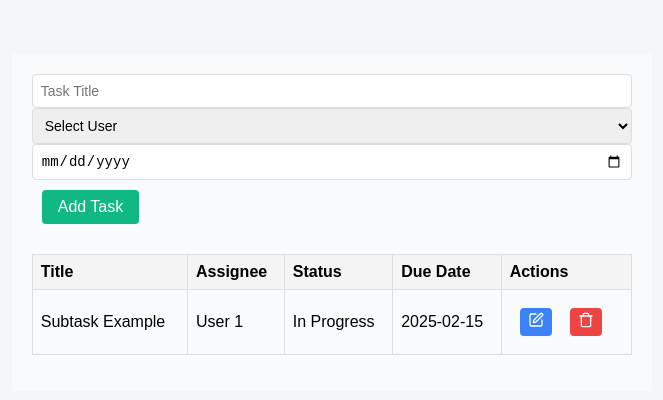
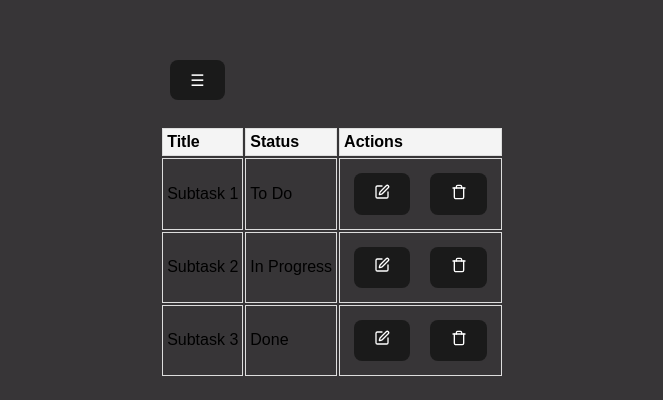
Before and after one commit to Samolivyu/ibibe-kanban-trial, a React (Vite) app: page /dashboard/1 in a window 1280 px wide. Shown: the part 178-578 px from the top of the page, without its empty margins (308-971 px from the left). Built offline with nearby package versions, Linux system fonts and the light colour scheme.

Commit message:
semi-complete and deployable kanban. Pending dasboard resize, menu tabling for dasboard and subtask page and npm run build

```diff
--- a/src/components/Login.jsx
+++ b/src/components/Login.jsx
@@ -1,9 +1,11 @@
 import { Link } from "react-router-dom";
 import "../../src/App.css";
+import "../../src/assets/ibibe-temp-logo.png"
 
 const Login = () => {
   return (
     <div className="landing-page">
+      <img src="/src/assets/ibibe-temp-logo.png" alt="Ibibe Logo" />
       {/* Header Section */}
       <header className="welcome-section">
         <h1>Welcome to Ibibe Gaming!</h1>
@@ -13,7 +15,7 @@ const Login = () => {
       {/* Action Buttons */}
       <div className="actions">
         <Link to="/signin">
-          <button className="btn btn-primary">Sign In</button>
+          <button className="auth-button">Sign In</button>
         </Link>
       </div>
 
@@ -40,7 +42,7 @@ const Login = () => {
             />
           </div>
           <Link to="/dashboard">
-            <button type="submit" className="btn btn-submit">
+            <button type="submit" className="auth-button">
               Login
             </button>
           </Link>
--- a/src/components/Signup.jsx
+++ b/src/components/Signup.jsx
@@ -15,7 +15,7 @@ const SignUp = () => {
   };
 
   return (
-    <form onSubmit={handleSubmit}>
+    <form className="landing-page" onSubmit={handleSubmit}>
       <h2>Sign Up</h2>
       <input
         type="email"
--- a/src/components/dashboard/Dashboard.jsx
+++ b/src/components/dashboard/Dashboard.jsx
@@ -6,19 +6,9 @@ import './dashboard.css';
 const Dashboard = () => {
   const navigate = useNavigate();
   const [menuOpen, setMenuOpen] = useState(false);
-  const [tasks, setTasks] = useState([
-    {
-      id: 1,
-      title: 'Implement new feature',
-      status: 'In Progress',
-      assignees: ['John Smith', 'Sarah Johnson'],
-      dueDate: '2025-02-01',
-      description: 'Develop the new user dashboard',
-      subTasks: []
-    },
-  ]);
-  const [newTask, setNewTask] = useState({ title: '', status: 'To Do', assignees: [], dueDate: '', description: '' });
-  const [newSubtask, setNewSubtask] = useState({ title: '', assignee: '', dueDate: '' });
+  const [tasks, setTasks] = useState([]);
+  const [newTask, setNewTask] = useState({ title: '', status: '', assignees: [], dueDate: '', description: '' });
+  const [newSubtask, setNewSubtask] = useState({ title: '', assignee: '', status: '', dueDate: '' });
   const [formErrors, setFormErrors] = useState({});
   const [editingTask, setEditingTask] = useState(null);
   const [editingSubtask, setEditingSubtask] = useState(null);
@@ -99,6 +89,21 @@ const Dashboard = () => {
     );
   };
 
+   const handleSubtaskStatusChange = (taskId, subtaskId, newStatus) => {
+    setTasks((prevTasks) =>
+      prevTasks.map((task) =>
+        task.id === taskId
+          ? {
+              ...task,
+              subtasks: task.subtasks.map((subtask) =>
+                subtask.id === subtaskId ? { ...subtask, status: newStatus } : subtask
+              ),
+            }
+          : task
+      )
+    );
+  };
+
   const filteredTasks = useMemo(() => tasks, [tasks]);
 
   return (
@@ -110,7 +115,7 @@ const Dashboard = () => {
       {menuOpen && (
         <div className="hamburger-menu">
           <div className="p-4">
-            <h2 className="text-xl font-bold mb-4">Task Filters</h2>
+            <h2 className="text-xl font-bold mb-4">Navbar</h2>
             <button className="logout-button" onClick={() => navigate('/')}>Logout</button>
             <button className="menu-close-button" onClick={toggleMenu}>Close Menu</button>
           </div>
@@ -119,14 +124,13 @@ const Dashboard = () => {
 
       <div className="bg-white shadow-lg rounded-lg p-6">
         <div className="mb-6">
-          <h2 className="text-2xl font-bold text-gray-800">Ibibe Kanban</h2>
+          <h2 className="text-2xl font-bold text-gray-800">My Ibibe Kanban</h2>
         </div>
 
         <div className="task-form">
           <input
             type="text"
             placeholder="Task Title"
-            value={newTask.title}
             onChange={(e) => setNewTask({ ...newTask, title: e.target.value })}
             className={`form-input ${formErrors.title ? 'error' : ''}`}
           />
@@ -142,15 +146,14 @@ const Dashboard = () => {
             {formErrors.dueDate && <span className="error-message">{formErrors.dueDate}</span>}
           </div>
 
-          <select
-            value={newTask.status}
-            onChange={(e) => setNewTask({ ...newTask, status: e.target.value })}
-            className="form-input"
-          >
-            {statusOptions.map((status) => (
-              <option key={status} value={status}>{status}</option>
+          <div className="tasks">
+        {tasks.map((task) => (
+          <div key={task.id} className={`task-card ${getStatusColor(task.status)}`}>
+            <p>{task.description}</p>
+            <span className="status">{task.status}</span>
+          </div>
         ))}
-          </select>
+      </div>
 
           <button onClick={handleAddTask} className="px-6 py-2 bg-blue-600 text-white rounded-md hover:bg-blue-700">
             Add Task
@@ -161,18 +164,20 @@ const Dashboard = () => {
           {filteredTasks.map((task) => (
             <div key={task.id} className="task-item">
               <h3>{task.title}</h3>
-              <p className={`status-badge ${getStatusColor(task.status)}`}>{task.status}</p>
-
                   <div>
                     <table className="subtask-table">
                       <thead>
                         <tr>
                           <th>Title</th>
                           <th>Assignee</th>
+                          <th>Status</th>
                           <th>Due Date</th>
                           <th>Actions</th>
                         </tr>
                       </thead>
+                      </table>
+                  </div>
+              <p className={`status-badge ${getStatusColor(task.status)}`}>{task.status}</p>
               <tbody>
                     {task.subTasks.map((subTask) => (
                       <tr key={subTask.id}>
@@ -204,6 +209,8 @@ const Dashboard = () => {
                                 onChange={(e) => setEditingSubtask({ ...subTask, dueDate: e.target.value })}
                                 className="form-input"
                               />
+                            {formErrors.dueDate && <span className="error-message">{formErrors.dueDate}</span>}
+
                             </td>
                             <td>
                               <button
@@ -245,8 +252,6 @@ const Dashboard = () => {
                       </tr>
                     ))}
                   </tbody>
-                </table>
-              </div>
 
               <div>
                 <input
@@ -272,6 +277,7 @@ const Dashboard = () => {
                   onChange={(e) => setNewSubtask({ ...newSubtask, dueDate: e.target.value })}
                   className="form-input"
                 />
+
                 <button
                   onClick={() => handleAddSubtask(task.id)}
                   className="px-4 py-2 bg-green-600 text-white rounded-md hover:bg-green-700"
--- a/src/components/dashboard/Substask.jsx
+++ b/src/components/dashboard/Substask.jsx
@@ -1,123 +1,34 @@
-import React, { useState, useMemo } from 'react';
-import { Menu, X, Users, Trash, Edit } from 'lucide-react';
-import { useNavigate } from 'react-router-dom';
-import './subtask.css';
+import React, { useState } from "react";
+import { Link } from "react-router-dom";
+import { Edit, Trash } from "lucide-react";
 
-const Subtask = () => {
-  const navigate = useNavigate();
-  const [menuOpen, setMenuOpen] = useState(false);
-  const users = Array.from({ length: 10 }, (_, i) => ({ text: `User ${i + 1}`, value: `User ${i + 1}` }));
-  const [tasks, setTasks] = useState([
-    {
-      id: 1,
-      title: 'Subtask Example',
-      assignee: 'User 1',
-      status: 'In Progress',
-      dueDate: '2025-02-15',
-    },
-  ]);
-  const [newTask, setNewTask] = useState({
-    title: '',
-    assignee: '',
-    status: 'To Do',
-    dueDate: '',
-  });
-
-  const toggleMenu = () => setMenuOpen(!menuOpen);
-
-  const handleAddTask = () => {
-    if (!newTask.title || !newTask.assignee || !newTask.dueDate) return;
-    setTasks([...tasks, { ...newTask, id: tasks.length + 1 }]);
-    setNewTask({ title: '', assignee: '', status: 'To Do', dueDate: '' });
-  };
-
-  const filteredTasks = useMemo(() => tasks, [tasks]);
-
+const SubtaskTable = ({ subtasks, onEditSubtask, onDeleteSubtask }) => {
   return (
-    <div className={`subtask-container ${menuOpen ? 'menu-open' : ''}`}>
-      {/* Hamburger Menu */}
-      <button className="menu-trigger" onClick={toggleMenu} aria-expanded={menuOpen}>
-        {menuOpen ? <X size={24} /> : <Menu size={24} />}
-      </button>
-
-      {menuOpen && (
-        <div className="hamburger-menu">
-          <div className="p-4">
-            <h2 className="text-xl font-bold mb-4">Menu</h2>
-            <button
-              className="menu-button"
-              onClick={() => navigate('/dashboard')}
-            >
-              Home
-            </button>
-            <button
-              className="menu-button"
-              onClick={() => navigate('/')}
-            >
-              Logout
-            </button>
-            <button className="menu-close-button" onClick={toggleMenu}>
-              Close Menu
-            </button>
-          </div>
-        </div>
-      )}
-
-      {/* Task Input Form */}
-      <div className="task-form">
-        <input
-          type="text"
-          placeholder="Task Title"
-          value={newTask.title}
-          onChange={(e) => setNewTask({ ...newTask, title: e.target.value })}
-          className="form-input"
-        />
-        <select
-          value={newTask.assignee}
-          onChange={(e) => setNewTask({ ...newTask, assignee: e.target.value })}
-          className="form-input"
-        >
-          <option value="">Select User</option>
-      {users.map((user) => (
-        <option key={user.value} value={user.value}>
-          {user.text}
-        </option>
-          ))}
-        </select>
-        <input
-          type="date"
-          value={newTask.dueDate}
-          onChange={(e) => setNewTask({ ...newTask, dueDate: e.target.value })}
-          className="form-input"
-        />
-        <button onClick={handleAddTask} className="add-task-button">
-          Add Task
-        </button>
-      </div>
-
-      {/* User Output Table */}
-      <table className="subtask-table">
+    <div className="subtask-table">
+      <table>
         <thead>
           <tr>
             <th>Title</th>
-            <th>Assignee</th>
             <th>Status</th>
-            <th>Due Date</th>
             <th>Actions</th>
           </tr>
         </thead>
         <tbody>
-          {filteredTasks.map((task) => (
-            <tr key={task.id}>
-              <td>{task.title}</td>
-              <td>{task.assignee}</td>
-              <td>{task.status}</td>
-              <td>{task.dueDate}</td>
+          {subtasks.map((subtask) => (
+            <tr key={subtask.id}>
+              <td>{subtask.title}</td>
+              <td>{subtask.status}</td>
               <td>
-                <button className="edit-button">
+                <button
+                  onClick={() => onEditSubtask(subtask)}
+                  className="edit-btn"
+                >
                   <Edit size={16} />
                 </button>
-                <button className="delete-button" onClick={() => setTasks(tasks.filter((t) => t.id !== task.id))}>
+                <button
+                  onClick={() => onDeleteSubtask(subtask.id)}
+                  className="delete-btn"
+                >
                   <Trash size={16} />
                 </button>
               </td>
@@ -129,4 +40,102 @@ const Subtask = () => {
   );
 };
 
+const Subtask = () => {
+  const [subtasks, setSubtasks] = useState([
+    { id: 1, title: "Subtask 1", status: "To Do" },
+    { id: 2, title: "Subtask 2", status: "In Progress" },
+    { id: 3, title: "Subtask 3", status: "Done" },
+  ]);
+  const [currentSubtask, setCurrentSubtask] = useState(null);
+  const [hamburgerOpen, setHamburgerOpen] = useState(false);
+
+  // Status options for dropdown
+  const statusOptions = ["To Do", "In Progress", "Done"];
+
+  const handleEditSubtask = (subtask) => {
+    setCurrentSubtask(subtask);
+  };
+
+  const handleDeleteSubtask = (subtaskId) => {
+    setSubtasks(subtasks.filter((subtask) => subtask.id !== subtaskId));
+  };
+
+  const handleUpdateSubtaskStatus = (id, newStatus) => {
+    setSubtasks((prevSubtasks) =>
+      prevSubtasks.map((subtask) =>
+        subtask.id === id ? { ...subtask, status: newStatus } : subtask
+      )
+    );
+  };
+
+  const users = Array.from({ length: 10 }, (_, i) => `User ${i + 1}`);
+
+  return (
+    <div className="subtask-container">
+      <button
+        className="hamburger-menu"
+        onClick={() => setHamburgerOpen((prev) => !prev)}
+      >
+        ☰
+      </button>
+
+      {hamburgerOpen && (
+        <div className="hamburger-dropdown">
+          {users.map((user, index) => (
+            <Link to="/dashboard/all" key={index} className="user-link">
+              <button className="user-btn">{user}</button>
+            </Link>
+          ))}
+          <Link to="/">
+            <button className="logout-btn">Log Out</button>
+          </Link>
+        </div>
+      )}
+
+      <SubtaskTable
+        subtasks={subtasks}
+        onEditSubtask={handleEditSubtask}
+        onDeleteSubtask={handleDeleteSubtask}
+      />
+
+      {currentSubtask && (
+        <div className="edit-form">
+          <h3>Edit Subtask</h3>
+          <input
+            type="text"
+            value={currentSubtask.title}
+            onChange={(e) =>
+              setCurrentSubtask({ ...currentSubtask, title: e.target.value })
+            }
+          />
+          <select
+            value={currentSubtask.status}
+            onChange={(e) =>
+              setCurrentSubtask({ ...currentSubtask, status: e.target.value })
+            }
+          >
+            {statusOptions.map((status) => (
+              <option key={status} value={status}>
+                {status}
+              </option>
+            ))}
+          </select>
+          <button
+            onClick={() => {
+              handleUpdateSubtaskStatus(
+                currentSubtask.id,
+                currentSubtask.status
+              );
+              setCurrentSubtask(null);
+            }}
+            className="save-btn"
+          >
+            Save
+          </button>
+        </div>
+      )}
+    </div>
+  );
+};
+
 export default Subtask;
--- a/src/components/dashboard/dashboard.css
+++ b/src/components/dashboard/dashboard.css
@@ -1,3 +1,16 @@
+body {
+  /* margin: 0; */
+  font-family: "Arial", sans-serif;
+  margin: top;
+  padding: 0;
+  display: flex;
+  justify-content: center;
+  align-items: center;
+  height: 100vh;
+  background-color: #373537;
+}
+
+
 /* General Table Styles */
 .subtask-table {
   width: 100%;
@@ -34,15 +47,15 @@
   gap: 4px; /* Space between icon and text */
   background: none;
   border: none;
-  color: #1d4ed8; /* Tailwind's blue-700 */
+  color: #6481f4;
   cursor: pointer;
   text-decoration: none;
   font-size: 14px;
 }
 
 .user-icon-button:hover {
-  color: #2563eb; /* Darker blue on hover */
-  text-decoration: underline;
+  color: #a3bcf2;
+  text-decoration: solid;
 }
 
 /* Input Fields */
--- a/src/components/dashboard/subtask.css
+++ b/src/components/dashboard/subtask.css
@@ -1,127 +1,125 @@
-/* General Container Styles */
-.subtask-container {
-  padding: 20px;
-  background-color: #f9fafb;
+body {
+  font-family: "Arial", sans-serif;
+  margin: top;
+  padding: 0;
+  display: flex;
+  justify-content: center;
+  align-items: center;
+  height: 100vh;
+  background-color: #373537;
 }
 
-/* Hamburger Menu */
-.menu-trigger {
-  position: fixed;
-  top: 10px;
-  left: 10px;
+
+.subtask-container {
+  padding: 1rem;
+}
+
+.subtask-table table {
+  width: 100%;
+  border-collapse: collapse;
+  margin: 1rem 0;
+}
+
+.subtask-table th,
+.subtask-table td {
+  padding: 0.75rem 1rem;
+  border: 1px solid #ddd;
+  text-align: left;
+}
+
+.subtask-table th {
+  background-color: #ffffff;
+  font-weight: bold;
+}
+
+.edit-btn,
+.delete-btn {
   background: none;
   border: none;
   cursor: pointer;
 }
 
-.hamburger-menu {
-  position: fixed;
-  top: 0;
-  left: 0;
-  width: 200px;
-  height: 100vh;
-  background: white;
-  box-shadow: 2px 0 5px rgba(0, 0, 0, 0.1);
-  padding: 10px;
-  display: flex;
-  flex-direction: column;
+.edit-btn:hover {
+  color: blue;
 }
 
-.menu-button {
-  margin-bottom: 10px;
-  padding: 10px;
-  background: #1d4ed8;
-  color: #070707;
+.delete-btn:hover {
+  color: red;
+}
+
+.hamburger-menu {
+  font-size: 24px;
+  background: none;
+  border: none;
+  cursor: pointer;
+}
+
+.hamburger-dropdown {
+  position: absolute;
+  background: #696868;
+  border: 1px solid #ddd;
+  box-shadow: 0 2px 5px rgba(0, 0, 0, 0.1);
+  padding: 1rem;
+  z-index: 1000;
+}
+
+.user-link {
+  display: block;
+  margin-bottom: 0.5rem;
+}
+
+.user-btn {
+  width: 100%;
+  padding: 0.5rem;
+  text-align: left;
+  background-color: #0f0e0e;
+  border: 1px solid #ccc;
+  border-radius: 4px;
+  cursor: pointer;
+}
+
+.user-btn:hover {
+  background-color: #636363;
+}
+
+.logout-btn {
+  margin-top: 1rem;
+  width: 100%;
+  padding: 0.5rem;
+  background-color: #ff5c5c;
+  color: #fff;
   border: none;
   border-radius: 4px;
   cursor: pointer;
 }
 
-.menu-button:hover {
-  background: #2563eb;
+.logout-btn:hover {
+  background-color: #e04a4a;
 }
 
-.menu-close-button {
-  margin-top: auto;
-  padding: 10px;
-  background: #ef4444;
-  color: #0a0a0a;
+.edit-form {
+  margin-top: 1rem;
+}
+
+.edit-form input,
+.edit-form select {
+  display: block;
+  margin-bottom: 1rem;
+  padding: 0.5rem;
+  width: 100%;
+  border: 1px solid #ccc;
+  border-radius: 4px;
+}
+
+.save-btn {
+  padding: 0.5rem 1rem;
+  background-color: #3182ce;
+  color: #fff;
   border: none;
   border-radius: 4px;
   cursor: pointer;
 }
 
-.menu-close-button:hover {
-  background: #dc2626;
+.save-btn:hover {
+  background-color: #2563eb;
 }
-
-/* Task Form */
-.task-form {
-  margin-bottom: 20px;
-}
-
-.form-input {
-  margin-right: 10px;
-  padding: 8px;
-  border: 1px solid #ddd;
-  border-radius: 4px;
-}
-
-.add-task-button {
-  padding: 8px 16px;
-  background: #10b981;
-  color: white;
-  border: none;
-  border-radius: 4px;
-  cursor: pointer;
-}
-
-.add-task-button:hover {
-  background: #059669;
-}
-
-/* Subtask Table */
-.subtask-table {
-  width: 100%;
-  border-collapse: collapse;
-  margin-top: 20px;
-}
-
-.subtask-table th,
-.subtask-table td {
-  padding: 8px;
-  text-align: left;
-  border: 1px solid #ddd;
-}
-
-.subtask-table th {
-  background: #f4f4f4;
-  font-weight: bold;
-}
-
-.edit-button {
-  margin-right: 8px;
-  background: #3b82f6;
-  color: white;
-  border: none;
-  border-radius: 4px;
-  padding: 4px 8px;
-  cursor: pointer;
-}
-
-.edit-button:hover {
-  background: #2563eb;
-}
-
-.delete-button {
-  background: #ef4444;
-  color: white;
-  border: none;
-  border-radius: 4px;
-  padding: 4px 8px;
-  cursor: pointer;
-}
-
-.delete-button:hover {
-  background: #dc2626;
-}
--- a/src/index.css
+++ b/src/index.css
@@ -4,7 +4,7 @@ General Styles
   line-height: 1.5;
   font-weight: 400;
   color-scheme: light dark;
-  color: rgba(255, 255, 255, 0.87);
+  color: #504a50de;
   background-color: #242424;
 }
 
@@ -103,6 +103,8 @@ p.clickable-statement:active {
   color: #905e26;
 }
 
+
+
 /* Mobile responsiveness */
 @media (max-width: 768px) {
   h3 {
```
Also changed, not shown: src/App.css (+12 -1 lines), src/components/Signin.jsx (+6 -4 lines), public/ibibelogo.png (deleted), src/assets/ibibe-temp-logo.png (added). Lines whose indentation alone changed are shown as unchanged.
